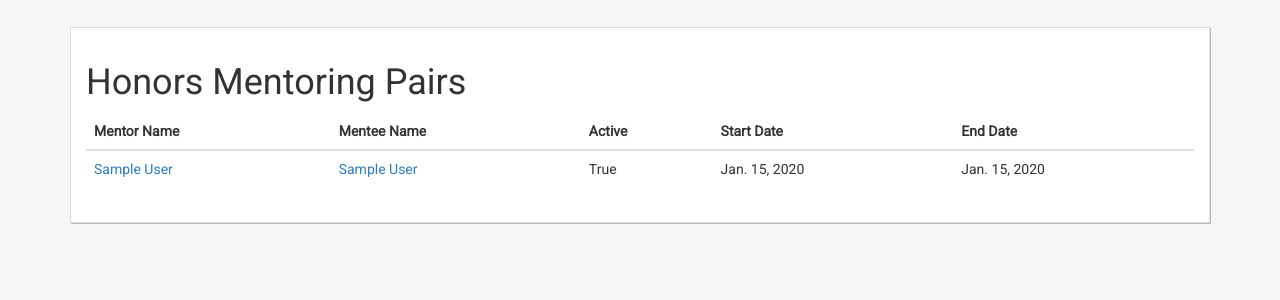
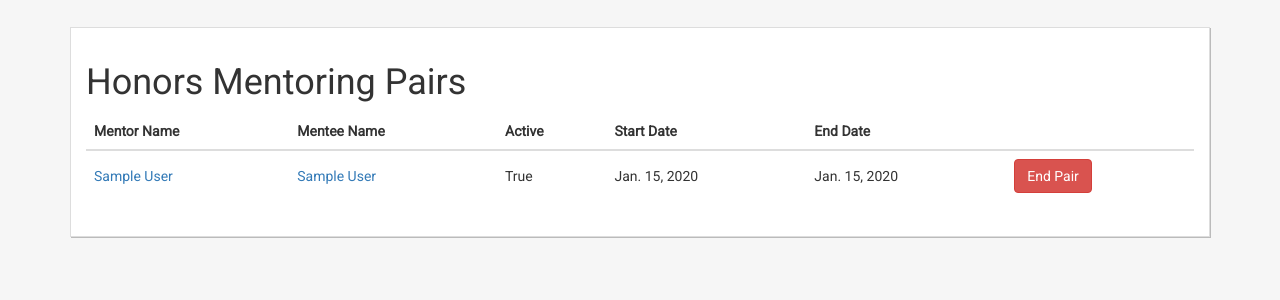
Before and after one commit to TomWerner/AlumniMentoring, a Django app: template mentoring/templates/admin/honors_admin_pairings.html in a window 1280 px wide. Shown: the part 52-352 px from the top of the page. Run offline with Django 3.2, Linux system fonts and the light colour scheme; the template is opened without the code that fills it: values that come from a table or form of the project are taken from there, others are empty; tables that the repository leaves empty hold one stand-in row (values such as "Sample post"); some libraries are stand-ins or nearby versions.

Commit message:
Added ending pairs

```diff
--- a/gettingstarted/urls.py
+++ b/gettingstarted/urls.py
@@ -33,6 +33,7 @@ urlpatterns = [
     url(r'^(?i)honorsAdmin/mentee/([0-9+])/getallmatches$', honors_admin.mentee_get_all_matches),
     url(r'^(?i)honorsAdmin/mentee/([0-9+])/getallmatcheslist', honors_admin.mentee_get_all_matches_list),
     url(r'^(?i)honorsAdmin/createPairing', honors_admin.create_pairing),
+    url(r'^(?i)honorsAdmin/endPairing', honors_admin.end_pairing),
     url(r'^(?i)honorsAdmin/pairs/$', honors_admin.pairings),
     url(r'^(?i)honorsAdmin/export/$', honors_admin.export),
 
--- a/mentoring/models.py
+++ b/mentoring/models.py
@@ -114,7 +114,7 @@ class Mentee(models.Model):
 
     def has_no_mentor(self):
         pairs = self.mentormenteepairs_set.all()
-        return len(pairs) == 0
+        return len([x for x in pairs if x.is_active()]) == 0
 
     def score_mentor(self, mentor: Mentor):
         score = 0
@@ -275,7 +275,7 @@ class MentorMenteePairs(models.Model):
     comments = models.TextField(null=True, blank=True)
 
     def is_active(self):
-        return self.end_date is None or self.end_date >= datetime.date.today()
+        return self.end_date is None or self.end_date > datetime.date.today()
 
     def __str__(self):
         return str(self.mentor) + " and " + str(self.mentee) + " (" + str(self.start_date) + " to " + str(
--- a/mentoring/templates/admin/honors_admin_pairings.html
+++ b/mentoring/templates/admin/honors_admin_pairings.html
@@ -13,19 +13,30 @@
                     <th>Active</th>
                     <th>Start Date</th>
                     <th>End Date</th>
+                    <th></th>
                 </tr>
                 </thead>
                 {% for pairing in pairings %}
                     <tr>
+                        <td class="vert-center-td">
+                            <a href="/honorsAdmin/mentor/{{ pairing.mentor_id }}/view/"
+                               class="popup">{{ pairing.mentor.full_name }}</a>
+                        </td>
+                        <td class="vert-center-td">
+                            <a href="/honorsAdmin/mentee/{{ pairing.mentee_id }}/view/"
+                               class="popup">{{ pairing.mentee.full_name }}</a>
+                        </td>
+                        <td class="vert-center-td">{{ pairing.is_active }}</td>
+                        <td class="vert-center-td">{{ pairing.start_date }}</td>
+                        <td class="vert-center-td">{{ pairing.end_date }}</td>
                         <td>
-                            <a href="/honorsAdmin/mentor/{{ pairing.mentor_id }}/view/" class="popup">{{ pairing.mentor.full_name }}</a>
+                            {% if pairing.is_active %}
+                                <a class="btn btn-danger"
+                                   href="/honorsAdmin/endPairing?mentor_id={{ pairing.mentor_id }}&mentee_id={{ pairing.mentee_id }}">
+                                    End Pair
+                                </a>
+                            {% endif %}
                         </td>
-                        <td>
-                            <a href="/honorsAdmin/mentee/{{ pairing.mentee_id }}/view/" class="popup">{{ pairing.mentee.full_name }}</a>
-                        </td>
-                        <td>{{ pairing.is_active }}</td>
-                        <td>{{ pairing.start_date }}</td>
-                        <td>{{ pairing.end_date }}</td>
                     </tr>
                 {% endfor %}
             </table>
```
Also changed, not shown: mentoring/views/honors_admin.py (+14 -1 lines).
